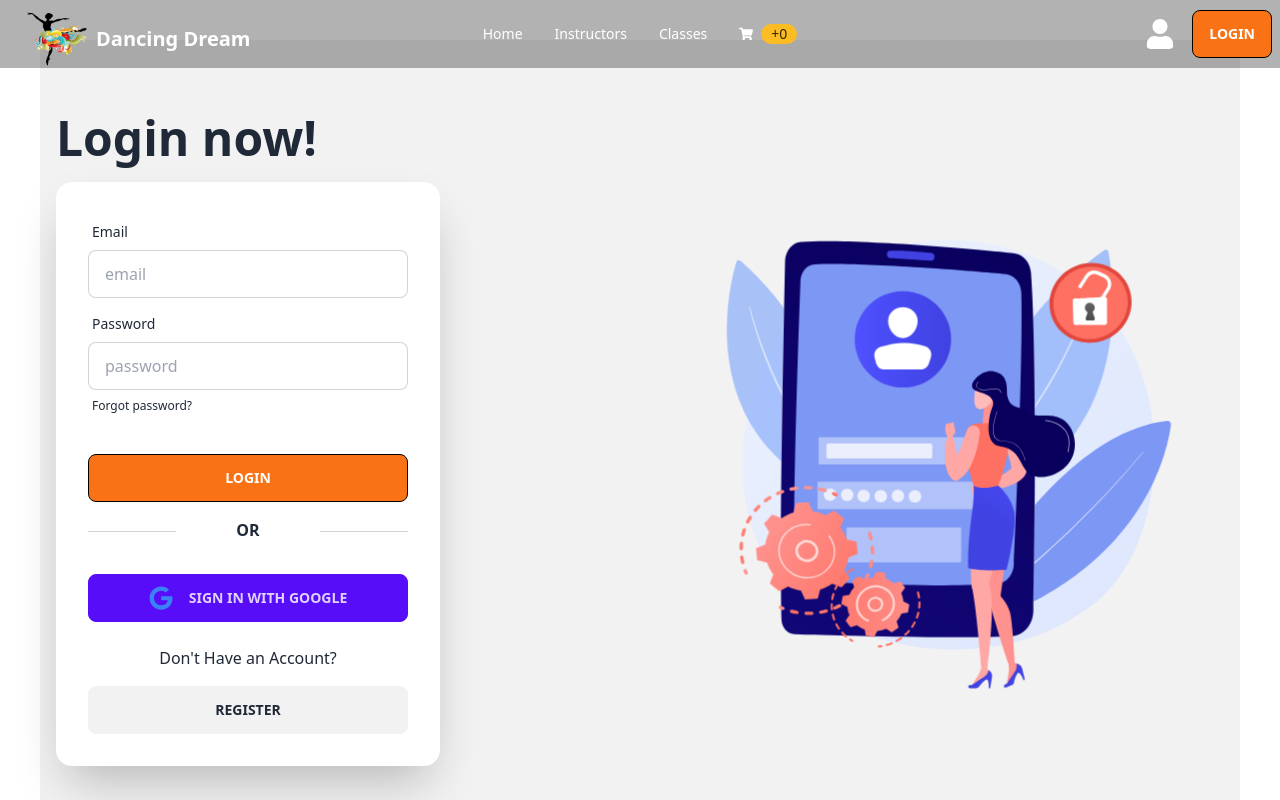
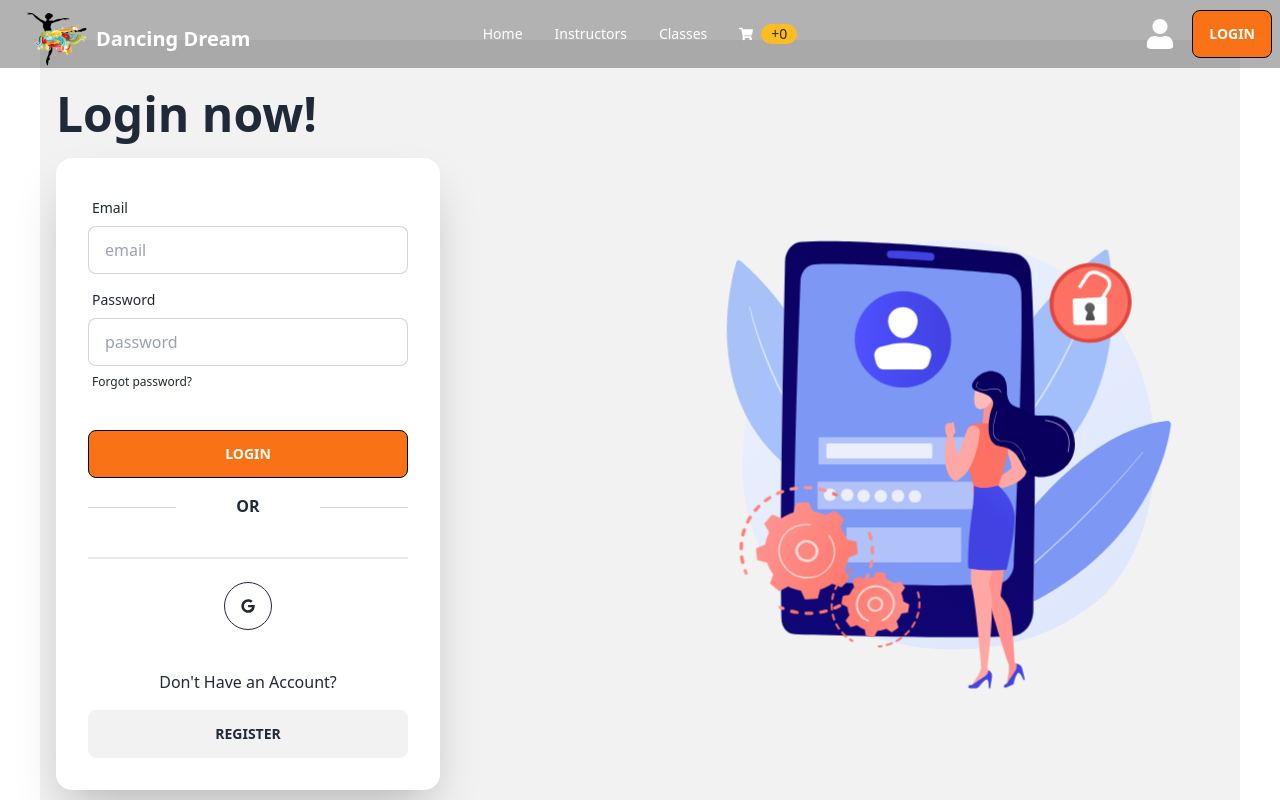
Before and after one commit to Rater7tara/summer-camp-client, a React (Vite) app: page /login in a window 1280 px wide. Shown: the top 800 px of the page. Built offline with nearby package versions, Linux system fonts and the light colour scheme; no server answers.

Commit message:
login add

```diff
--- a/src/Routes/Routes.jsx
+++ b/src/Routes/Routes.jsx
@@ -12,6 +12,7 @@
 import InstructorPage from "../pages/InstructorPage/InstructorPage/InstructorPage";
 import Login from "../pages/Login/Login/Login";
 import Register from "../pages/Login/Register/Register";
+import PrivateRoute from "./PrivateRoute/PrivateRoute";
 
 
   export const router = createBrowserRouter([
@@ -54,7 +55,7 @@
     },
     {
       path: 'dashboard',
-      element: <Dashboard></Dashboard>,
+      element: <PrivateRoute><Dashboard></Dashboard></PrivateRoute>,
       children: [
         {
           path: 'mycart',
--- a/src/pages/Login/Login/Login.jsx
+++ b/src/pages/Login/Login/Login.jsx
@@ -9,9 +9,10 @@
 import login from '../../../assets/login.json';
 import Lottie from "lottie-react";
 import Swal from 'sweetalert2'
+import SocialLogin from '../../Shared/SocialLogin/SocialLogin';
 
 const Login = () => {
-    const { signIn, signInWithGoogle } = useContext(AuthContext);
+    const { signIn } = useContext(AuthContext);
 
     const navigate = useNavigate();
     const location = useLocation();
@@ -41,16 +42,34 @@
             })
     }
 
-    const google = () => {
-        signInWithGoogle()
-            .then(result => {
-                const googleUser = result.user;
-                console.log(googleUser);
-            })
-            .catch(error => {
-                console.log(error.massage);
-            })
-    }
+    // const google = () => {
+    //     signInWithGoogle()
+    //         .then(result => {
+    //             const googleUser = result.user;
+    //             console.log(googleUser);
+    //             const saveUser = {name: googleUser.displayName, email: googleUser.email}
+
+    //             fetch('http://localhost:5000/users',{
+    //                 method: 'POST',
+    //                 headers: {
+    //                     'content-type': 'application/json'
+    //                 },
+    //                 body: JSON.stringify(saveUser)
+    //             })
+    //             .then(res => res.json())
+    //             .then(data =>{
+    //                 if(data.insertedId){
+
+    //             navigate(from, { replace: true});
+    //                 }
+    //             })
+
+
+    //         })
+    //         .catch(error => {
+    //             console.log(error.massage);
+    //         })
+    // }
 
 
     return (
@@ -93,11 +112,9 @@
                                             className="mx-4 mb-0 text-center font-semibold dark:text-neutral-200">
                                             OR
                                         </p>
+
                                     </div>
-
-                                    <div className='mt-4 google-btn'>
-                                        <button className='btn btn-primary w-full' onClick={google}><FaGoogle className='text-blue-500 text-2xl me-2'></FaGoogle> Sign in with google</button>
-                                    </div>
+                                    <SocialLogin></SocialLogin>
                                 </div>
                                 <form className="mt-4 text-center">
                                     Don't Have an Account?<br /> <Link to='/register' className='regi-btn btn mt-4'>Register</Link>
--- a/src/pages/Login/Register/Register.jsx
+++ b/src/pages/Login/Register/Register.jsx
@@ -8,31 +8,48 @@
 import Lottie from "lottie-react";
 import { useForm } from "react-hook-form";
 import Swal from 'sweetalert2'
+import SocialLogin from '../../Shared/SocialLogin/SocialLogin';
 
 
 const Register = () => {
     const { register, handleSubmit, reset, formState: { errors } } = useForm();
-    const { user, createUser, updateUserProfile } = useContext(AuthContext);
+    const { createUser, updateUserProfile } = useContext(AuthContext);
     const navigate = useNavigate();
 
     const onSubmit = data => {
-        console.log(data);
+
         createUser(data.email, data.password)
             .then(result => {
+
                 const loggedUser = result.user;
                 console.log(loggedUser);
+
                 updateUserProfile(data.name, data.photoURL)
                     .then(() => {
-                        console.log('user profile info updated')
+                        const saveUser = { name: data.name, email: data.email }
+                        fetch('http://localhost:5000/users', {
+                            method: 'POST',
+                            headers: {
+                                'content-type': 'application/json'
+                            },
+                            body: JSON.stringify(saveUser)
+                        })
+                            .then(res => res.json())
+                            .then(data => {
+                                if (data.insertedId) {
                                     reset();
                                     Swal.fire({
-                            position: 'top-center',
+                                        position: 'top-end',
                                         icon: 'success',
                                         title: 'User created successfully.',
                                         showConfirmButton: false,
                                         timer: 1500
                                     });
                                     navigate('/');
+                                }
+                            })
+
+
 
                     })
                     .catch(error => console.log(error))
@@ -118,6 +135,7 @@
 
                                 <div className=" mt-4">
                                     <span className='text-centered mb-4'>Already Have an Account?</span><br /> <Link to='/login' className='btn btn-primary w-full mt-4'>Login</Link>
+                                    <SocialLogin></SocialLogin>
                                 </div>
                             </div>
 
--- /dev/null
+++ b/src/pages/Shared/SocialLogin/SocialLogin.jsx
@@ -0,0 +1,48 @@
+
+import { useContext } from "react";
+import { FaGoogle } from "react-icons/fa";
+
+import { useLocation, useNavigate } from "react-router-dom";
+import { AuthContext } from "../../../providers/AuthProvider";
+
+
+const SocialLogin = () => {
+    const { googleSignIn } = useContext(AuthContext);
+    const navigate = useNavigate();
+    const location = useLocation();
+
+    const from = location.state?.from?.pathname || "/";
+
+    const handleGoogleSignIn = () => {
+        googleSignIn()
+            .then(result => {
+                const loggedInUser = result.user;
+                console.log(loggedInUser);
+                const saveUser = { name: loggedInUser.displayName, email: loggedInUser.email }
+                fetch('http://localhost:5000/users', {
+                    method: 'POST',
+                    headers: {
+                        'content-type': 'application/json'
+                    },
+                    body: JSON.stringify(saveUser)
+                })
+                    .then(res => res.json())
+                    .then(() => {
+                        navigate(from, { replace: true });
+                    })
+            })
+    }
+
+    return (
+        <div>
+            <div className="divider"></div>
+            <div className="w-full text-center my-4">
+                <button onClick={handleGoogleSignIn} className="btn btn-circle btn-outline">
+                    <FaGoogle></FaGoogle>
+                </button>
+            </div>
+        </div>
+    );
+};
+
+export default SocialLogin;
--- a/src/providers/AuthProvider.jsx
+++ b/src/providers/AuthProvider.jsx
@@ -6,7 +6,7 @@
 
 const auth = getAuth(app);
 
-const googleAuthProvider = new GoogleAuthProvider();
+const googleProvider = new GoogleAuthProvider();
 
 const AuthProvider = ({children}) => {
     const [user, setUser] = useState(null);
@@ -22,8 +22,9 @@
         return signInWithEmailAndPassword(auth, email, password);
     }
 
-    const signInWithGoogle = () =>{
-        return signInWithPopup(auth, googleAuthProvider)
+    const googleSignIn = () =>{
+        setLoading(true);
+        return signInWithPopup(auth, googleProvider);
     }
 
     const logOut = () => {
@@ -54,7 +55,7 @@
         createUser,
         signIn,
         logOut,
-        signInWithGoogle,
+        googleSignIn,
         updateUserProfile
     }
 
```
Lines whose indentation alone changed are shown as unchanged.
